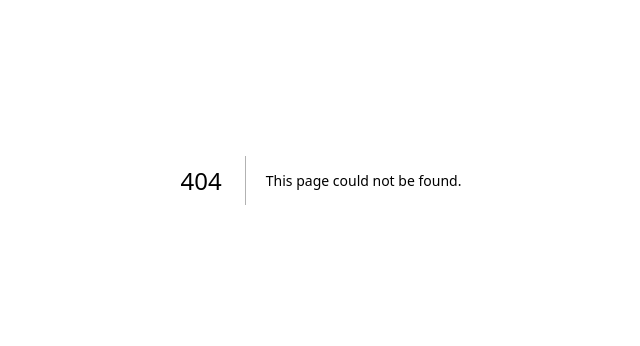
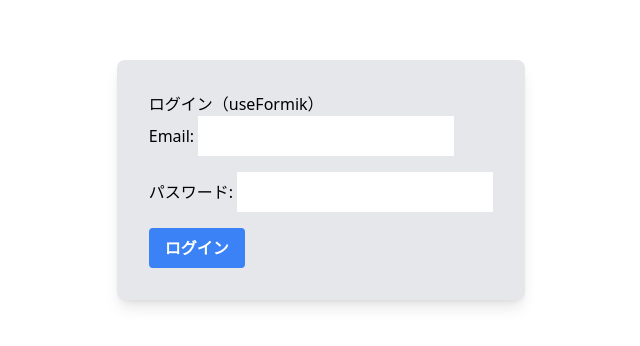
Before and after one commit to mitsu-3s/formik-test, a Next.js app: page /useformik in a window 1280 px wide. Before the commit this address had no page. Shown: the part 220-566 px from the top of the page, without its empty margins (319-959 px from the left). Built offline with nearby package versions, Linux system fonts and the light colour scheme.

Commit message:
Create useformik.tsx

```diff
--- /dev/null
+++ b/pages/useformik.tsx
@@ -0,0 +1,94 @@
+import { useFormik } from 'formik'
+import axios from 'axios'
+import * as Yup from 'yup'
+
+interface FormValues {
+    email: string
+    password: string
+}
+
+interface FormErrors {
+    email?: string
+}
+
+const FormValidationSchema = Yup.object().shape({
+    email: Yup.string()
+        .email('メールアドレスの形式が不正です。')
+        .required('入力が必須の項目です。'),
+})
+
+const FormikForm = () => {
+    // const validate = (values: FormValues) => {
+    //     const errors: FormErrors = {}
+
+    //     if (!values.email) {
+    //         errors.email = '入力が必須の項目です。'
+    //     }
+    //     return errors
+    // }
+
+    const formik = useFormik({
+        initialValues: {
+            email: '',
+            password: '',
+        },
+        onSubmit: (values) => {
+            try {
+                const response = axios.post('/api/create', values)
+                console.log(response)
+            } catch (error) {
+                console.error(error)
+            }
+        },
+        // validate,
+        validationSchema: FormValidationSchema,
+    })
+
+    return (
+        <div className="min-h-screen bg-white flex justify-center items-center">
+            <div className="bg-gray-200 shadow-lg rounded-lg p-8">
+                <h1 className="text-black">ログイン（useFormik）</h1>
+                <form onSubmit={formik.handleSubmit}>
+                    <div className="mb-4">
+                        <label htmlFor="email" className="text-black">
+                            Email:{' '}
+                        </label>
+                        <input
+                            id="email"
+                            name="email"
+                            value={formik.values.email}
+                            onChange={formik.handleChange}
+                            className="w-64 p-2 text-black"
+                        />
+                    </div>
+                    {formik.errors.email && (
+                        <div className="text-red-500">{formik.errors.email}</div>
+                    )}
+                    <div className="mb-4">
+                        <label htmlFor="password" className="text-black">
+                            パスワード:{' '}
+                        </label>
+                        <input
+                            id="password"
+                            name="password"
+                            value={formik.values.password}
+                            onChange={formik.handleChange}
+                            type="password"
+                            className="w-64 p-2 text-black"
+                        />
+                    </div>
+                    <div>
+                        <button
+                            type="submit"
+                            className="bg-blue-500 hover:bg-blue-700 text-white font-bold py-2 px-4 rounded"
+                        >
+                            ログイン
+                        </button>
+                    </div>
+                </form>
+            </div>
+        </div>
+    )
+}
+
+export default FormikForm
```
